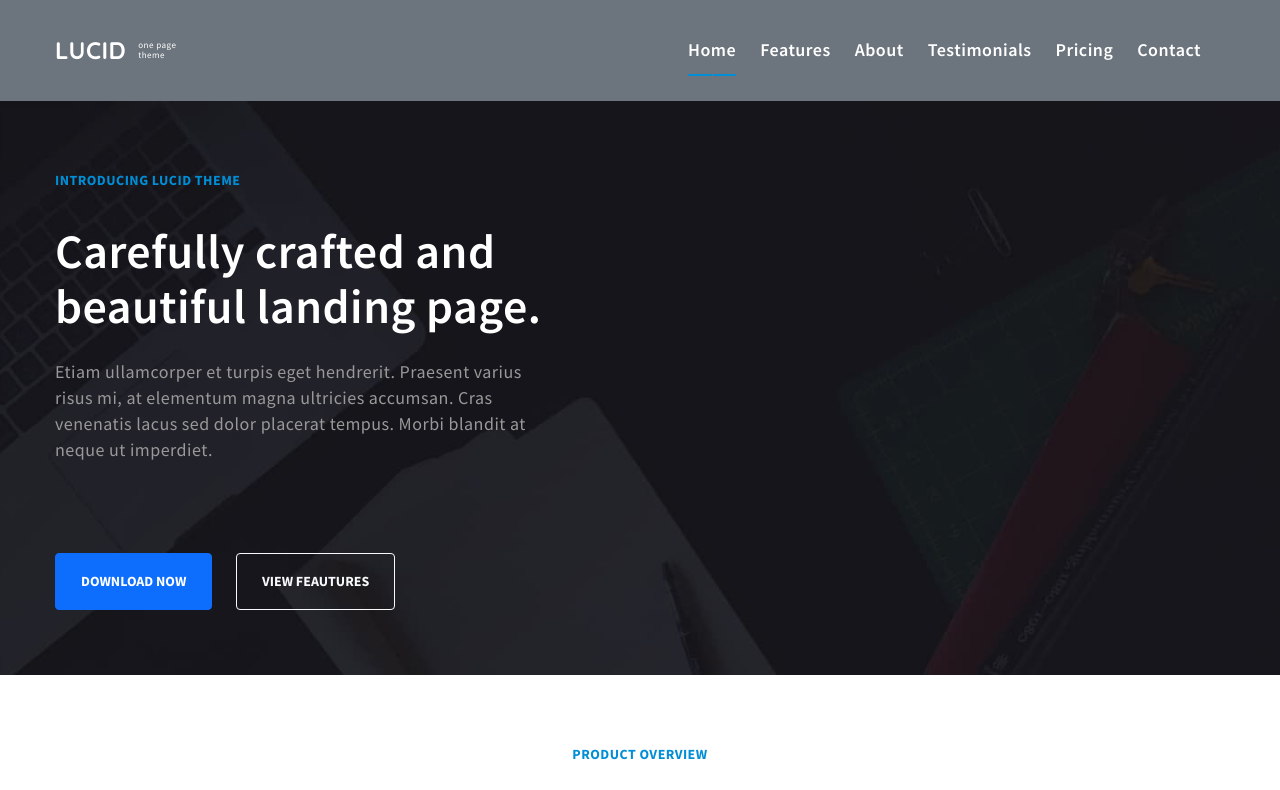
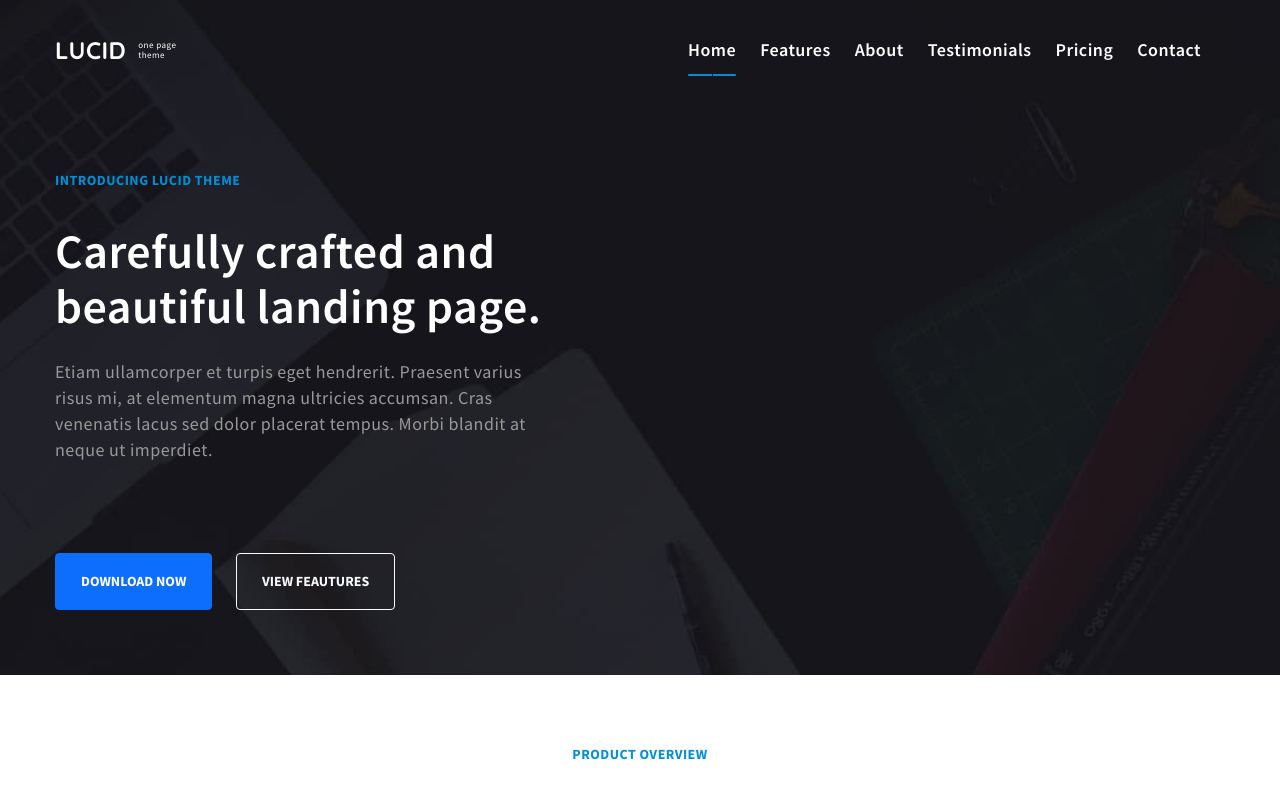
Before and after one commit to Yakiv21/my_first_task_after_procrastination, a plain HTML site: page index.html in a window 1280 px wide. Shown: the top 790 px of the page. Drawn offline with nearby package versions, Linux system fonts and the light colour scheme.

Commit message:
navbar
navbar-light > navbar-dark

```diff
--- a/index.html
+++ b/index.html
@@ -21,7 +21,8 @@
 
     <body>
             <!-- NAVBAR -->
-        <nav class="navbar navbar-expand-lg p-0 navbar-light bg-secondary">
+        <div class="bg-img mx-auto">
+            <nav class="navbar navbar-expand-lg p-0 navbar-dark">
                 <div class="container-sm px-0 ">
                     <div class="d-flex">
                         <a class="navbar-brand logo py-0" href="#">LUCID</a>
@@ -55,41 +56,6 @@
                     </div>
                 </div>
             </nav>
- <!-- <nav class="navbar navbar-expand-lg py-0">
-                <div class="container-sm px-0">
-                    <div class="d-flex">
-                        <a class="logo py-0" href="#">LUCID</a>
-                        <p class="my-auto text-brand">one page <br> theme</p>
-                    </div>
-                    <button class="navbar-toggler" type="button" data-bs-toggle="collapse" data-bs-target="#navbarNav"
-                        aria-controls="navbarNav" aria-expanded="false" aria-label="Toggle navigation">
-                        <span class="navbar-toggler-icon"></span>
-                    </button>
-                    <div class="collapse navbar-collapse" id="navbarNav">
-                        <ul class="navbar-nav">
-                            <li class="nav-item">
-                                <a class="nav-link current link" aria-current="page" href="#">Home</a>
-                            </li>
-                            <li class="nav-item">
-                                <a class="nav-link" href="#">Features</a>
-                            </li>
-                            <li class="nav-item">
-                                <a class="nav-link" href="#">About</a>
-                            </li>
-                            <li class="nav-item">
-                                <a class="nav-link" href="#" aria-disabled="true">Testimonials</a>
-                            </li>
-                            <li class="nav-item">
-                                <a class="nav-link" href="#" aria-disabled="true">Pricing</a>
-                            </li>
-                            <li class="nav-item">
-                                <a class="nav-link pe-0 me-0" href="#" aria-disabled="true">Contact</a>
-                            </li>
-                        </ul>
-                    </div>
-                </div>
-        </nav> -->
-
                 <!--- HERO --->
 
             <section class="hero">
@@ -102,7 +68,8 @@
                                 Carefully crafted and beautiful landing page.
                             </h2>
                             <p class="hero-text">
-                        Etiam ullamcorper et turpis eget hendrerit. Praesent varius risus mi, at elementum magna ultricies accumsan.
+                                Etiam ullamcorper et turpis eget hendrerit. Praesent varius risus mi, at elementum magna ultricies
+                                accumsan.
                                 Cras
                                 venenatis lacus sed dolor placerat tempus. Morbi blandit at neque ut imperdiet.
                             </p>
@@ -111,9 +78,13 @@
                             <button type="button" class="btn btn-primary btn-primary-hero mb-3 mb-lg-0">DOWNLOAD NOW</button>
                             <button type="button" class="btn btn-outline-light">VIEW FEAUTURES</button>
                         </div>
+                    </div>
+                    <!-- <div class="bg-img"></div> -->
+
+            </section>
 
         </div>
-        </section>
+
 
         <!--- PRODUCT OWERVIEW --->
         <section>
--- a/scss/components/_hero.scss
+++ b/scss/components/_hero.scss
@@ -1,15 +1,13 @@
-.hero {
-    background-color: rgba(47,48,58,0.8);
+
+
+.bg-img {
+    background-image: url(/images/photo.jpg);
+
     max-width: 1470px;
-    // max-height: 600px;
-    margin-left: auto;
-    margin-right: auto;
+
     background-size: cover;
     background-position: center;
     background-repeat: no-repeat;
-
-    background-image: url(/images/photo.jpg);
-
 }
 
 .hero-title {
--- a/scss/components/_navbar.scss
+++ b/scss/components/_navbar.scss
@@ -2,8 +2,6 @@
     // max-width: 1170px;
     margin-left: auto;
     margin-right: auto;
-
-    background-color: palegoldenrod;
 }
 
 .logo {
```
Also changed, not shown: scss/custom.css, 1 other file. Lines whose indentation alone changed are shown as unchanged.
